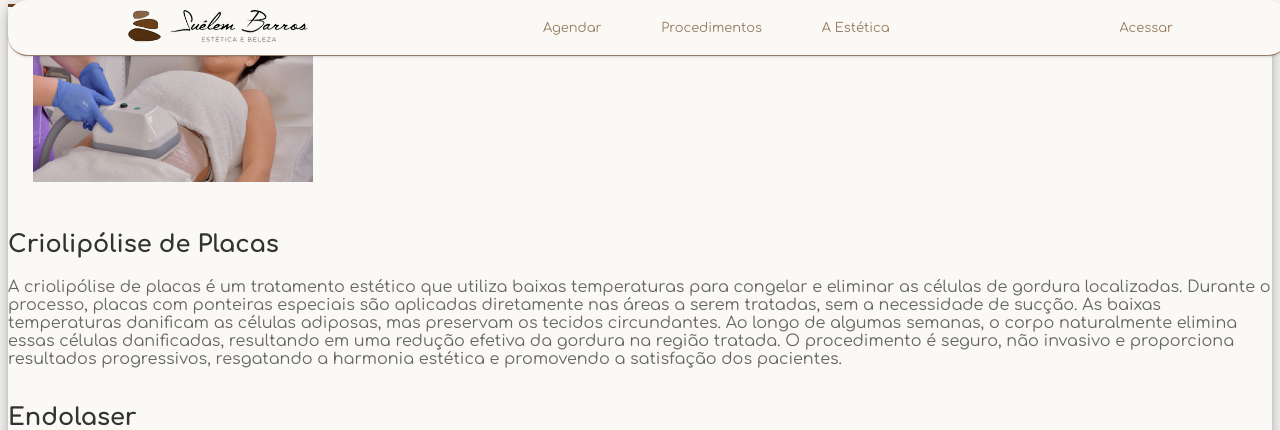
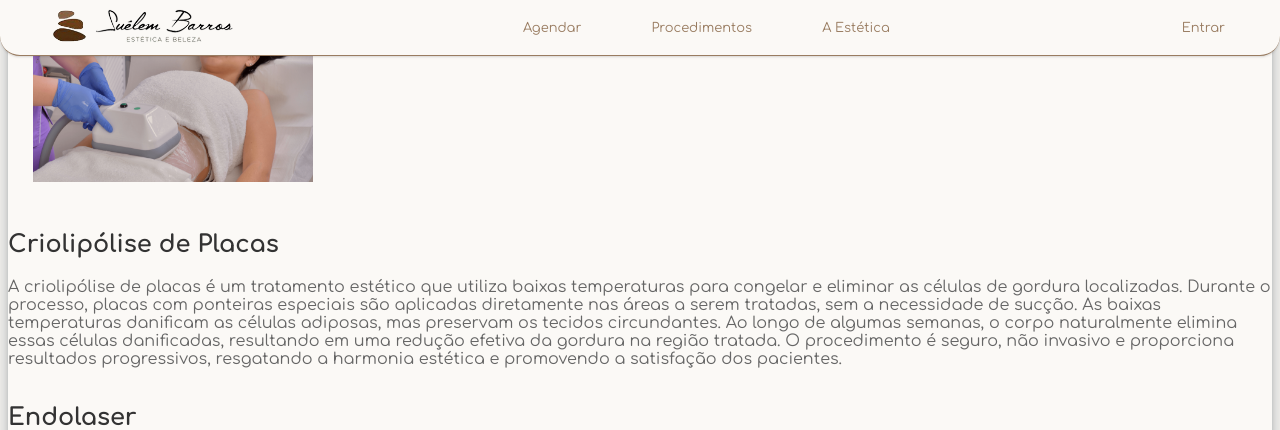
Before and after one commit to Gab053/Estetica-Suelem-Barros, a Flask app: page /procedimentos in a window 1280 px wide. Shown: the top 430 px of the page. Run offline with Flask 3, Linux system fonts and the light colour scheme.

Commit message:
Header update

```diff
--- a/templates/login.html
+++ b/templates/login.html
@@ -21,7 +21,7 @@
         <div><a href="/"><img src="../static/img/logo.png" class="header-logo"></a></div>
         <ul class="center">
             <li class="hideOnMobile"><a href="/login">Agendar</a></li>
-            <li class="hideOnMobile"><a href="#">Procedimentos</a></li>
+            <li class="hideOnMobile"><a href="/procedimentos">Procedimentos</a></li>
             <li class="hideOnMobile"><a href="#">A Estética</a></li>
         </ul>
         <ul class="right">
--- a/templates/procedimentos.html
+++ b/templates/procedimentos.html
@@ -9,15 +9,26 @@
 </head>
 <body>
      <header>
-        <div><a href="/homepage"><img src="../static/img/logo.png" class="header-logo"></a></div>
-        <ul>
-            <a href="login.html">Agendar</a>
-            <a href="procedimentos.html">Procedimentos</a>
-            <a href="#">A Estética</a>
+         <ul class="sidebar">
+             <li onclick=offSidebar()><i class="fa-solid fa-xmark"></i></li>
+            <li><a href="/login">Agendar</a></li>
+            <li><a href="#">Procedimentos</a></li>
+            <li><a href="#" id="irSobre">A Estética</a></li>
+            <li><a href="/login">Entrar</a><li>
+         </ul>
+         <div class="head">
+        <div><a href="/"><img src="../static/img/logo.png" class="header-logo"></a></div>
+        <ul class="center">
+            <li class="hideOnMobile"><a href="/login">Agendar</a></li>
+            <li class="hideOnMobile"><a href="/procedimentos">Procedimentos</a></li>
+            <li class="hideOnMobile"><a href="#">A Estética</a></li>
         </ul>
-        <ul>
-        <a href="/login">Acessar</a>
+        <ul class="right">
+            <li class="hideOnMobile"><a href="/login">Entrar</a></li>
         </ul>
+            <ul class="menubutton" onclick=showSidebar()><i class="fa-solid fa-bars"></i></ul>
+        </div>
+
     </header>
 
     <div class="procedimentos">
```
